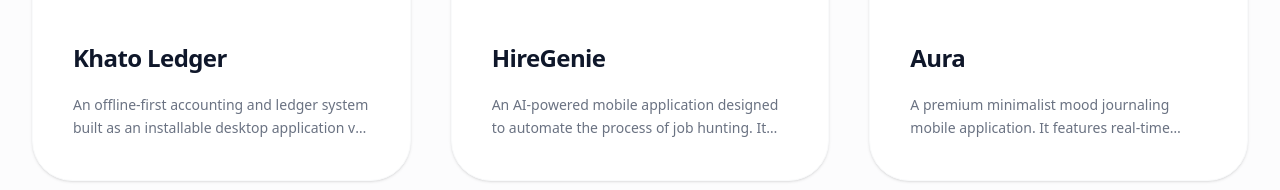
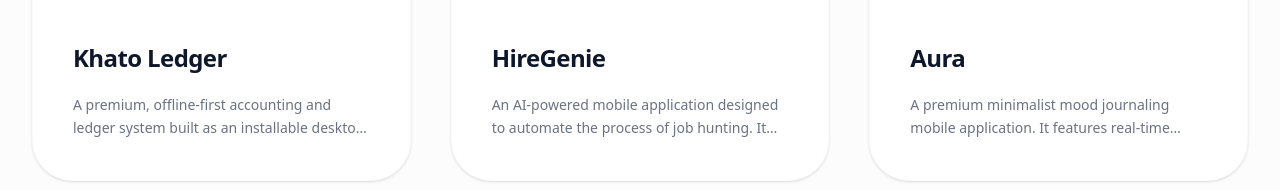
Before and after one commit to Abdul-Sattar77/clustercrew-website, a Next.js app: page /portfolio in a window 1280 px wide. Shown: the part 813-1003 px from the top of the page. Built offline with nearby package versions, Linux system fonts and the light colour scheme.

Commit message:
Refine Khato Ledger description with database details and Sindhi RTL support

```diff
--- a/app/portfolio/data.ts
+++ b/app/portfolio/data.ts
@@ -14,7 +14,7 @@ export const projects: Project[] = [
     title: "Khato Ledger",
     category: "Engineering",
     img: "/images/sindhi-khato.png",
-    description: "An offline-first accounting and ledger system built as an installable desktop application via Electron and as a responsive web dashboard version. Powered by Next.js, Node.js, and Express, it utilizes a dual-database architecture (local SQLite + cloud PostgreSQL) to guarantee uninterrupted offline ledger operations with automated background cloud synchronization once internet is detected. It includes fully localized Sindhi language support (RTL layout) tailored specifically for cotton and fertilizer commodity traders."
+    description: "A premium, offline-first accounting and ledger system built as an installable desktop application via Electron and as a responsive web dashboard version. Designed specifically for agricultural, cotton, and fertilizer traders, it features a fully localized Sindhi interface (RTL layout) to make digital bookkeeping accessible. The system is engineered around a dual-database architecture: local SQLite ensures 100% operational uptime without internet connectivity, while a background sync engine uploads ledger entries to a cloud PostgreSQL database via Express APIs once internet is restored, enabling real-time remote business monitoring."
   },
   {
     title: "HireGenie",
```
